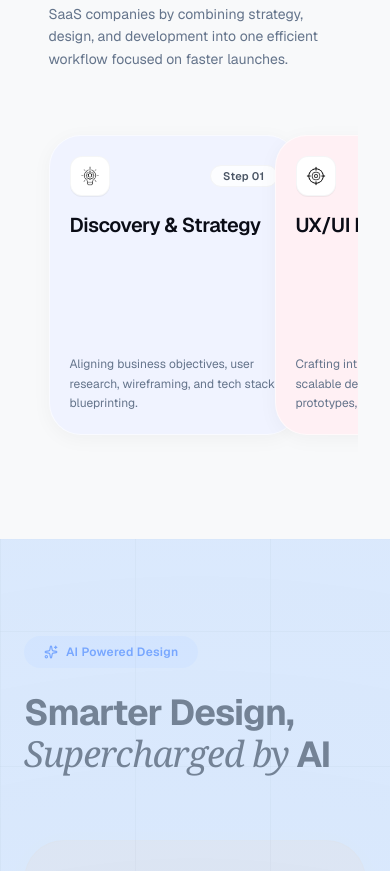
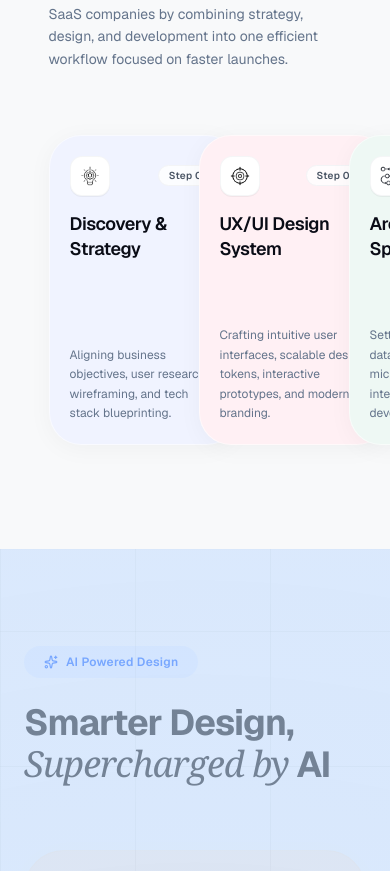
Before and after one commit to jevxo26/jevxo-frontend-new, a Next.js app: page / in a window 390 px wide. Shown: the part 10124-10995 px from the top of the page. Built offline with nearby package versions, Linux system fonts and the light colour scheme.

Commit message:
style: fit all 6 overlapping cards across ProcessSection without horizontal overflow

```diff
--- a/app/components/landing/process/ProcessSection.tsx
+++ b/app/components/landing/process/ProcessSection.tsx
@@ -77,11 +77,11 @@ export default function ProcessSection() {
         </div>
 
         {/* Overlapping Horizontal Cards Row matching exact reference screenshot */}
-        <div className="flex items-center overflow-x-auto scrollbar-none pb-10 pt-4 -mx-4 px-4 sm:-mx-6 sm:px-6 relative">
+        <div className="flex items-center justify-between overflow-visible pb-10 pt-4 relative w-full">
           {steps.map((item, index) => (
             <div
               key={index}
-              className={`w-[250px] sm:w-[280px] md:w-[300px] shrink-0 ${item.bg} rounded-[32px] p-5 sm:p-6 flex flex-col justify-between h-[300px] sm:h-[330px] border border-white/60 shadow-[0_4px_20px_rgba(0,0,0,0.04)] transition-all duration-500 ease-out -mr-6 sm:-mr-10 last:mr-0 relative z-10 hover:z-30 hover:scale-[1.05] hover:-translate-y-3 hover:shadow-[0_25px_50px_rgba(0,0,0,0.12)] group`}
+              className={`w-[190px] sm:w-[220px] md:w-[235px] lg:w-[250px] shrink-0 ${item.bg} rounded-[32px] p-5 flex flex-col justify-between h-[310px] sm:h-[330px] border border-white/60 shadow-[0_4px_25px_rgba(0,0,0,0.04)] transition-all duration-500 ease-out -mr-10 sm:-mr-12 md:-mr-14 last:mr-0 relative z-10 hover:z-30 hover:scale-[1.06] hover:-translate-y-3 hover:shadow-[0_25px_50px_rgba(0,0,0,0.12)] group`}
             >
               <div>
                 {/* Header Row: Image Icon & Step Badge */}
@@ -90,24 +90,24 @@ export default function ProcessSection() {
                     <Image
                       src={item.icon}
                       alt={`${item.title} icon`}
-                      width={24}
-                      height={24}
+                      width={22}
+                      height={22}
                       className="object-contain"
                     />
                   </div>
-                  <span className="bg-white/80 text-gray-600 px-3 py-0.5 rounded-full text-[11px] font-semibold tracking-wide border border-gray-100">
+                  <span className="bg-white/80 text-gray-600 px-2.5 py-0.5 rounded-full text-[10px] sm:text-[11px] font-semibold tracking-wide border border-gray-100">
                     {item.step}
                   </span>
                 </div>
 
                 {/* Title */}
-                <h3 className="text-xl sm:text-2xl font-semibold text-[#0a0c16] tracking-tight mb-2 leading-snug">
+                <h3 className="text-lg sm:text-xl font-semibold text-[#0a0c16] tracking-tight mb-2 leading-snug">
                   {item.title}
                 </h3>
               </div>
 
               {/* Description */}
-              <p className="text-[#64748b] text-xs sm:text-sm leading-relaxed font-normal">
+              <p className="text-[#64748b] text-xs leading-relaxed font-normal">
                 {item.description}
               </p>
             </div>
```
